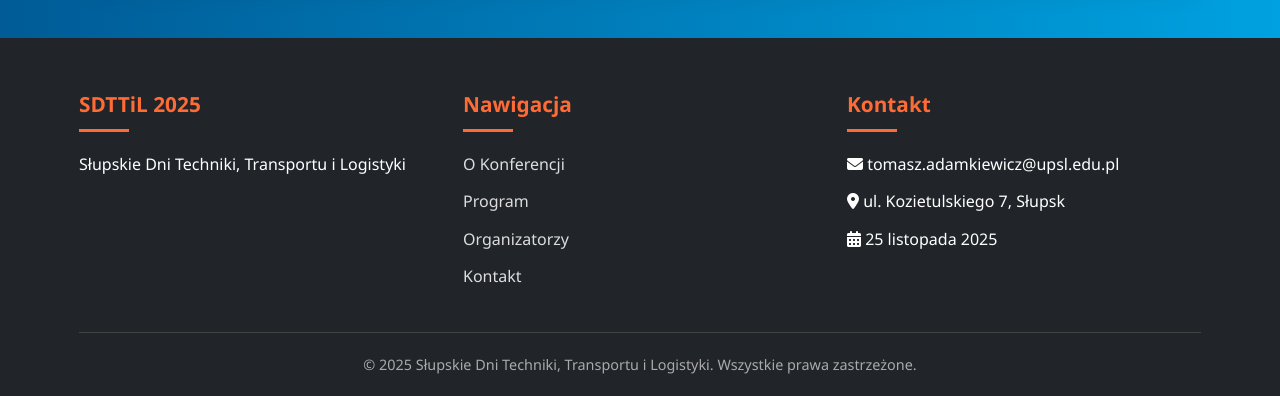
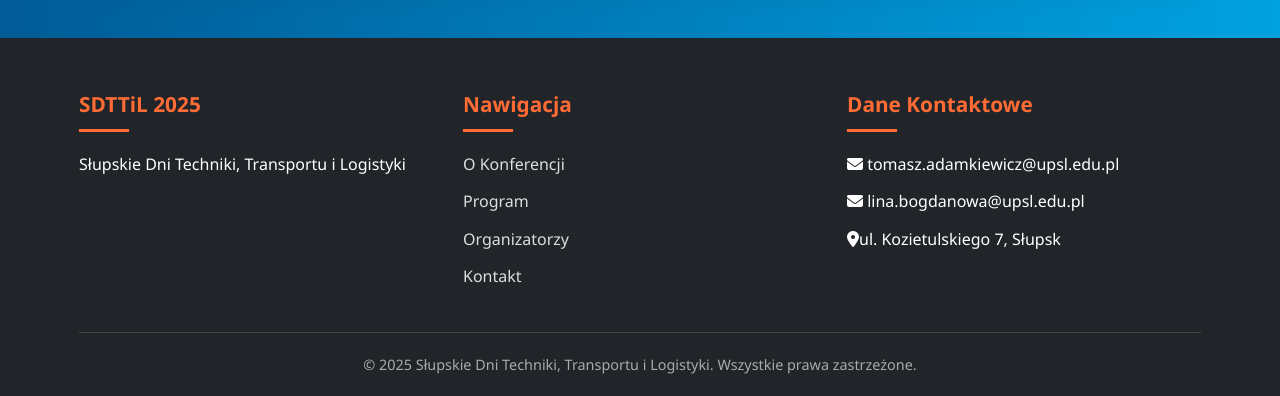
Before and after one commit to sruPL/konferencjatransportowa, a plain HTML site: page index.html in a window 1280 px wide. Shown: the part 3923-4319 px from the top of the page. Drawn offline with Linux system fonts and the light colour scheme.

Commit message:
Updated index.html
Updated contact details

```diff
--- a/index.html
+++ b/index.html
@@ -894,11 +894,11 @@
                 </div>
 
                 <div class="footer-column">
-                    <h3>Kontakt</h3>
+                    <h3>Dane Kontaktowe</h3>
                     <ul class="footer-links">
                         <li><i class="fas fa-envelope"></i> tomasz.adamkiewicz@upsl.edu.pl</li>
-                        <li><i class="fas fa-map-marker-alt"></i> ul. Kozietulskiego 7, Słupsk</li>
-                        <li><i class="fas fa-calendar-alt"></i> 25 listopada 2025</li>
+                        <li><i class="fas fa-envelope"></i> lina.bogdanowa@upsl.edu.pl</li>
+                        <li><i class="fas fa-map-marker-alt"></i>ul. Kozietulskiego 7, Słupsk</li>
                     </ul>
                 </div>
             </div>
```
